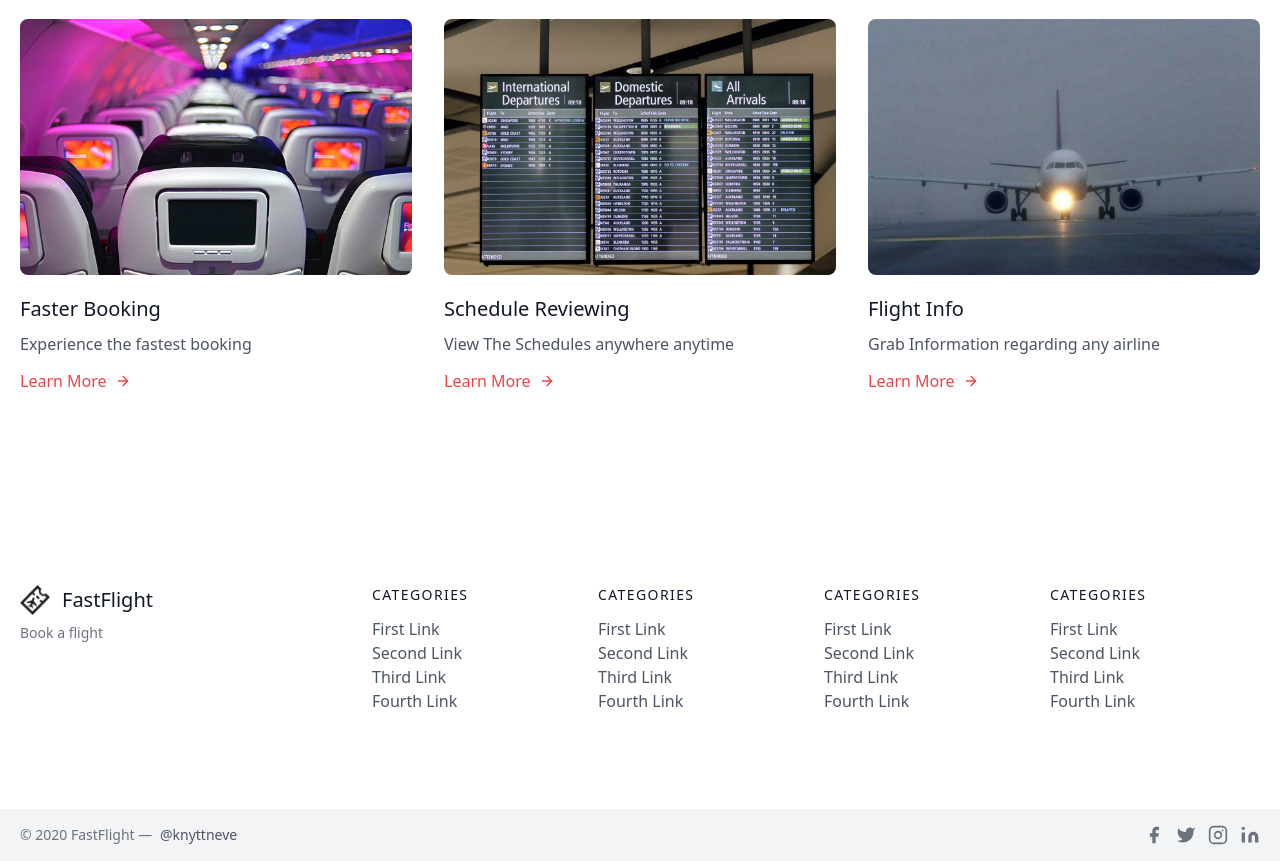
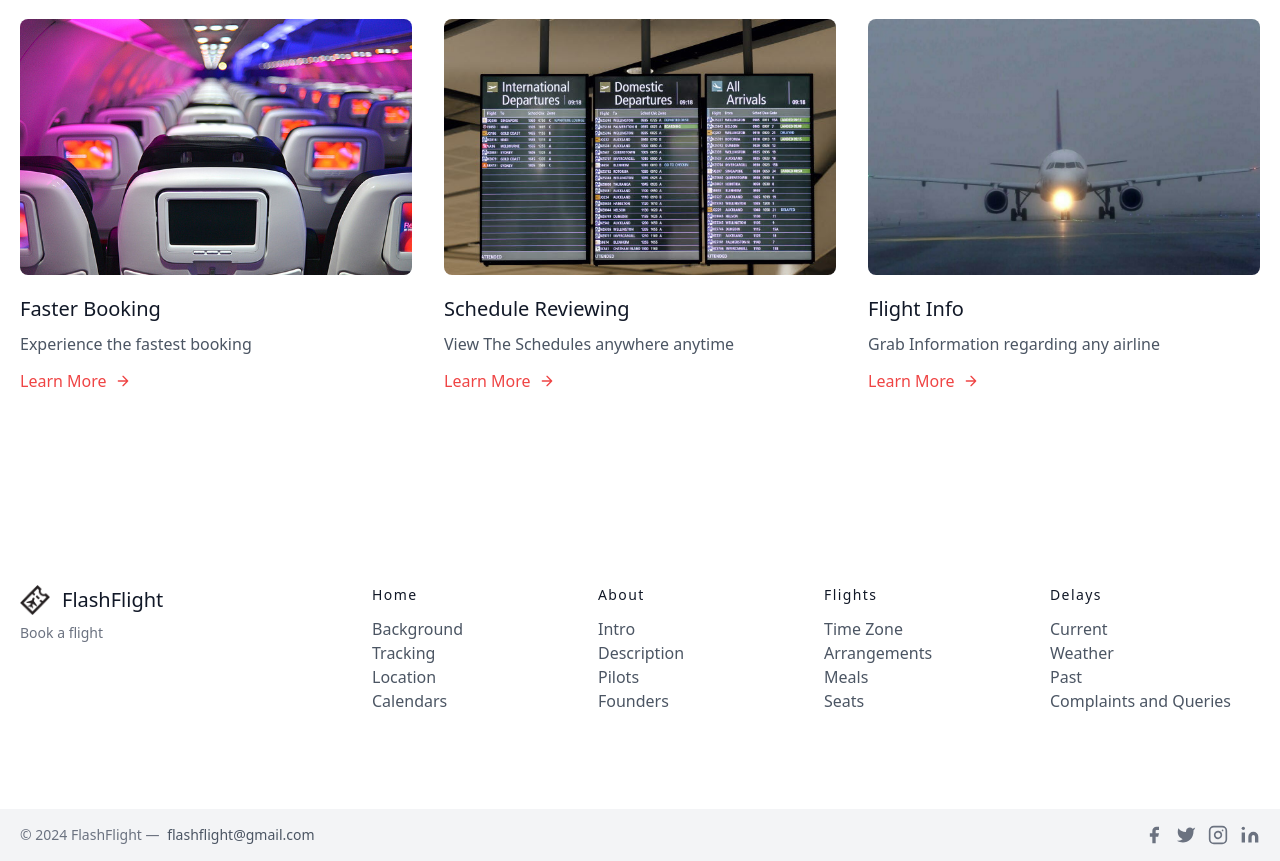
Before and after one commit to marianayab/Flight-agent, a website: page index.html in a window 1280 px wide. Shown: the part 301-1162 px from the top of the page. Drawn offline with nearby package versions, Linux system fonts and the light colour scheme.

Commit message:
changes saved

```diff
--- a/index.html
+++ b/index.html
@@ -4,7 +4,10 @@
 <head>
   <meta charset="UTF-8">
   <meta name="viewport" content="width=device-width, initial-scale=1.0">
+  <link rel="icon" type="image/x-icon" href="/images/favicon.ico">
   <script src="https://cdn.tailwindcss.com"></script>
+  <i class="fa fa-viacoin" aria-hidden="true" src></i>
+  <title>FlashFlight</title>
   <style>
     df-messenger {
      --df-messenger-bot-message: #12ccc6;
@@ -28,9 +31,9 @@
         <a class="mr-5 hover:text-gray-900">Home</a>
         <a class="mr-5 hover:text-gray-900">About</a>
         <a class="mr-5 hover:text-gray-900">Flights</a>
-        <a class="mr-5 hover:text-gray-900">Further Details</a>
+        <a class="mr-5 hover:text-gray-900">Delays</a>
       </nav>
-      <button class="inline-flex items-center bg-gray-100 border-0 py-1 px-3 focus:outline-none hover:bg-gray-200 rounded text-base mt-4 md:mt-0">Button
+      <button class="inline-flex items-center bg-gray-100 border-0 py-1 px-3 focus:outline-none hover:bg-gray-200 rounded text-base mt-4 md:mt-0">Booking
         <svg fill="none" stroke="currentColor" stroke-linecap="round" stroke-linejoin="round" stroke-width="2" class="w-4 h-4 ml-1" viewBox="0 0 24 24">
           <path d="M5 12h14M12 5l7 7-7 7"></path>
         </svg>
@@ -105,76 +108,76 @@
       <div class="w-64 flex-shrink-0 md:mx-0 mx-auto text-center md:text-left">
         <a class="flex title-font font-medium items-center md:justify-start justify-center text-gray-900">
           <img src="ticket.png" width="30">
-          <span class="ml-3 text-xl">FastFlight</span>
+          <span class="ml-3 text-xl">FlashFlight</span>
         </a>
         <p class="mt-2 text-sm text-gray-500">Book a flight</p>
       </div>
       <div class="flex-grow flex flex-wrap md:pl-20 -mb-10 md:mt-0 mt-10 md:text-left text-center">
         <div class="lg:w-1/4 md:w-1/2 w-full px-4">
-          <h2 class="title-font font-medium text-gray-900 tracking-widest text-sm mb-3">CATEGORIES</h2>
+          <h2 class="title-font font-medium text-gray-900 tracking-widest text-sm mb-3">Home</h2>
           <nav class="list-none mb-10">
             <li>
-              <a class="text-gray-600 hover:text-gray-800">First Link</a>
+              <a class="text-gray-600 hover:text-gray-800">Background</a>
             </li>
             <li>
-              <a class="text-gray-600 hover:text-gray-800">Second Link</a>
+              <a class="text-gray-600 hover:text-gray-800">Tracking</a>
             </li>
             <li>
-              <a class="text-gray-600 hover:text-gray-800">Third Link</a>
+              <a class="text-gray-600 hover:text-gray-800">Location</a>
             </li>
             <li>
-              <a class="text-gray-600 hover:text-gray-800">Fourth Link</a>
+              <a class="text-gray-600 hover:text-gray-800">Calendars</a>
             </li>
           </nav>
         </div>
         <div class="lg:w-1/4 md:w-1/2 w-full px-4">
-          <h2 class="title-font font-medium text-gray-900 tracking-widest text-sm mb-3">CATEGORIES</h2>
+          <h2 class="title-font font-medium text-gray-900 tracking-widest text-sm mb-3">About</h2>
           <nav class="list-none mb-10">
             <li>
-              <a class="text-gray-600 hover:text-gray-800">First Link</a>
+              <a class="text-gray-600 hover:text-gray-800">Intro</a>
             </li>
             <li>
-              <a class="text-gray-600 hover:text-gray-800">Second Link</a>
+              <a class="text-gray-600 hover:text-gray-800">Description</a>
             </li>
             <li>
-              <a class="text-gray-600 hover:text-gray-800">Third Link</a>
+              <a class="text-gray-600 hover:text-gray-800">Pilots</a>
             </li>
             <li>
-              <a class="text-gray-600 hover:text-gray-800">Fourth Link</a>
+              <a class="text-gray-600 hover:text-gray-800">Founders</a>
             </li>
           </nav>
         </div>
         <div class="lg:w-1/4 md:w-1/2 w-full px-4">
-          <h2 class="title-font font-medium text-gray-900 tracking-widest text-sm mb-3">CATEGORIES</h2>
+          <h2 class="title-font font-medium text-gray-900 tracking-widest text-sm mb-3">Flights</h2>
           <nav class="list-none mb-10">
             <li>
-              <a class="text-gray-600 hover:text-gray-800">First Link</a>
+              <a class="text-gray-600 hover:text-gray-800">Time Zone</a>
             </li>
             <li>
-              <a class="text-gray-600 hover:text-gray-800">Second Link</a>
+              <a class="text-gray-600 hover:text-gray-800">Arrangements</a>
             </li>
             <li>
-              <a class="text-gray-600 hover:text-gray-800">Third Link</a>
+              <a class="text-gray-600 hover:text-gray-800">Meals</a>
             </li>
             <li>
-              <a class="text-gray-600 hover:text-gray-800">Fourth Link</a>
+              <a class="text-gray-600 hover:text-gray-800">Seats</a>
             </li>
           </nav>
         </div>
         <div class="lg:w-1/4 md:w-1/2 w-full px-4">
-          <h2 class="title-font font-medium text-gray-900 tracking-widest text-sm mb-3">CATEGORIES</h2>
+          <h2 class="title-font font-medium text-gray-900 tracking-widest text-sm mb-3">Delays</h2>
           <nav class="list-none mb-10">
             <li>
-              <a class="text-gray-600 hover:text-gray-800">First Link</a>
+              <a class="text-gray-600 hover:text-gray-800">Current</a>
             </li>
             <li>
-              <a class="text-gray-600 hover:text-gray-800">Second Link</a>
+              <a class="text-gray-600 hover:text-gray-800">Weather</a>
             </li>
             <li>
-              <a class="text-gray-600 hover:text-gray-800">Third Link</a>
+              <a class="text-gray-600 hover:text-gray-800">Past</a>
             </li>
             <li>
-              <a class="text-gray-600 hover:text-gray-800">Fourth Link</a>
+              <a class="text-gray-600 hover:text-gray-800">Complaints and Queries</a>
             </li>
           </nav>
         </div>
@@ -182,9 +185,9 @@
     </div>
     <div class="bg-gray-100">
       <div class="container mx-auto py-4 px-5 flex flex-wrap flex-col sm:flex-row">
-        <p class="text-gray-500 text-sm text-center sm:text-left">© 2020 FastFlight —
-          <a href="https://twitter.com/knyttneve" rel="noopener noreferrer" class="text-gray-600 ml-1"
-            target="_blank">@knyttneve</a>
+        <p class="text-gray-500 text-sm text-center sm:text-left">© 2024 FlashFlight —
+          <a href="" rel="noopener noreferrer" class="text-gray-600 ml-1"
+            target="_blank">flashflight@gmail.com</a>
         </p>
         <span class="inline-flex sm:ml-auto sm:mt-0 mt-2 justify-center sm:justify-start">
           <a class="text-gray-500">
```
Also changed, not shown: images/favicon.ico (added).
